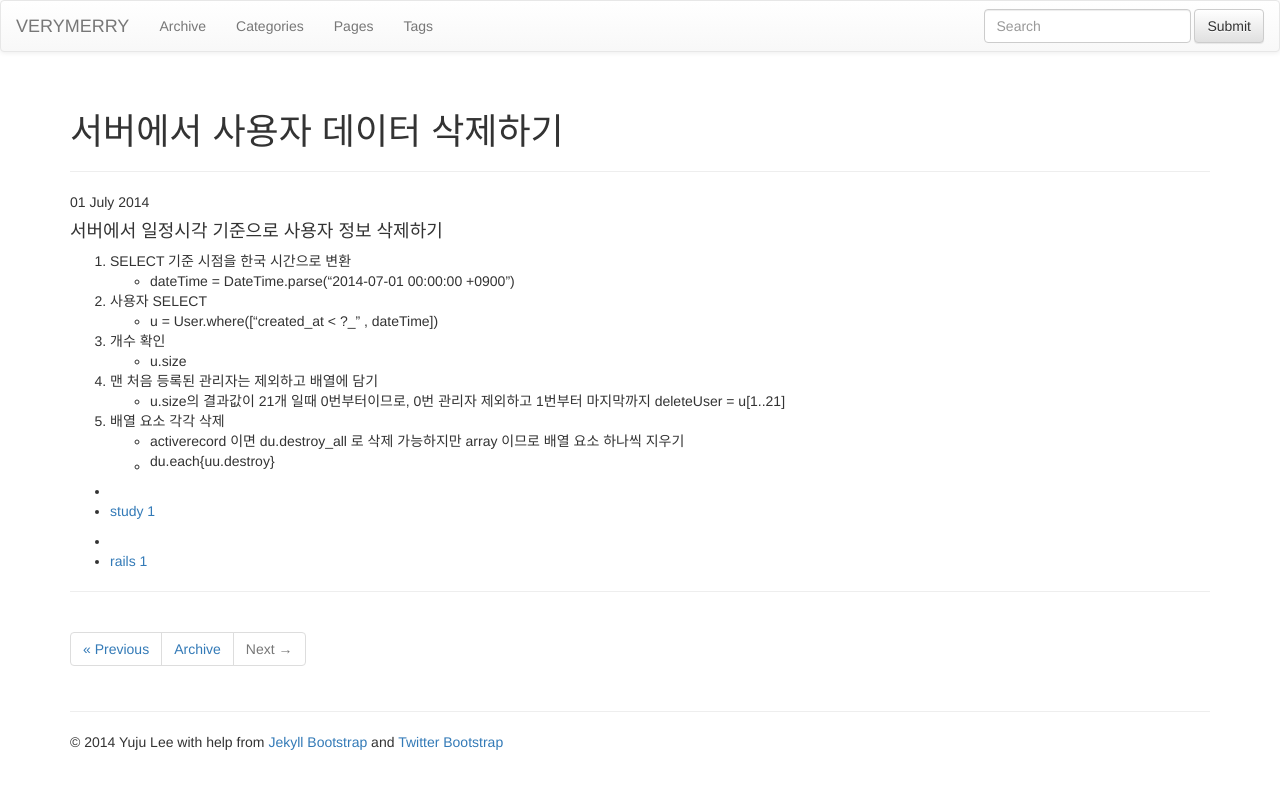
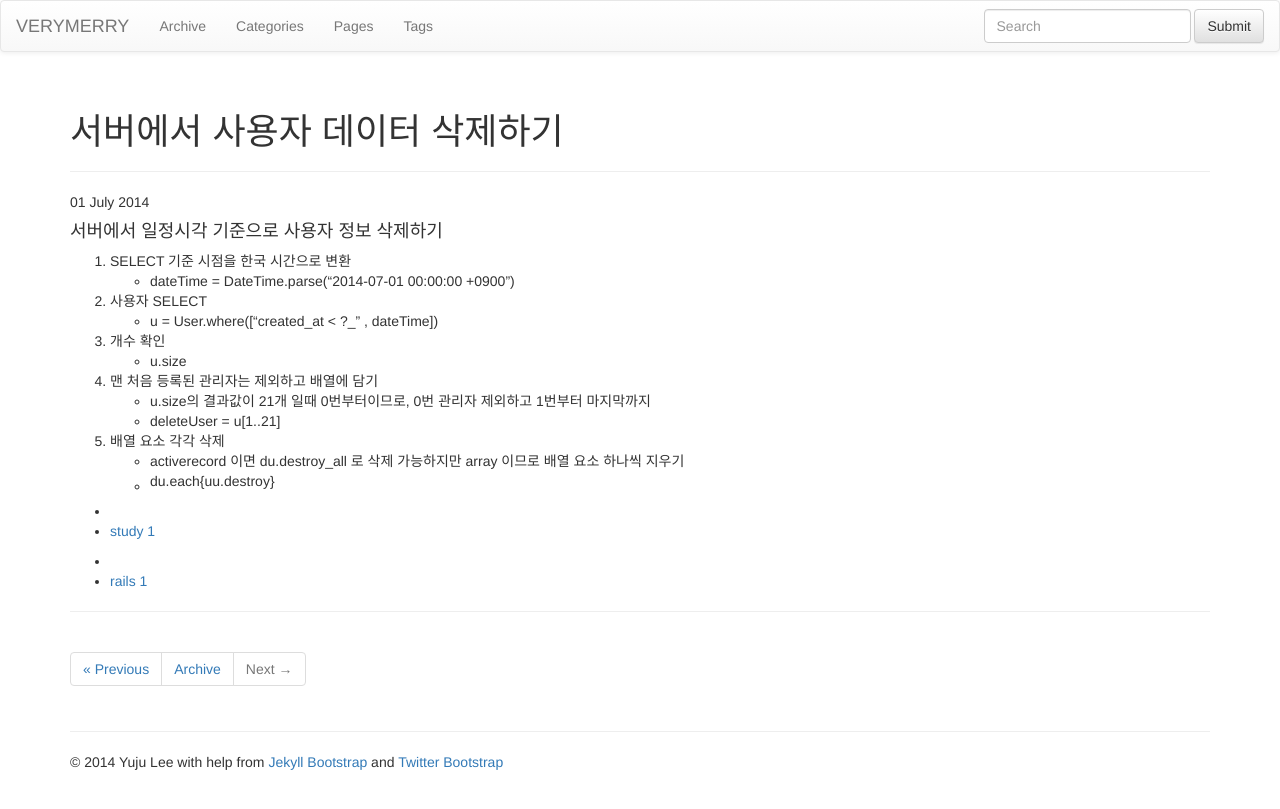
Before and after one commit to onsaemiro8318/onsaemiro8318.github.com, a Jekyll site: the page built from _posts/2014-07-01-delete-user-data-from-server.md, in a window 1280 px wide. Shown: the top 809 px of the page. Built offline with Jekyll 4.4.1, drawn with Linux system fonts in a browser that asks for light colours; nearby versions of some CDN libraries; library files that are not in the unit come from our copies.

```diff
--- a/_posts/2014-07-01-delete-user-data-from-server.md
+++ b/_posts/2014-07-01-delete-user-data-from-server.md
@@ -20,7 +20,7 @@ tags: [rails]
 
 4. 맨 처음 등록된 관리자는 제외하고 배열에 담기
     - u.size의 결과값이 21개 일때 0번부터이므로, 0번 관리자 제외하고 1번부터 마지막까지
-   deleteUser = u[1..21]
+    - deleteUser = u[1..21]
 
 5. 배열 요소 각각 삭제
     - activerecord 이면 du.destroy_all 로 삭제 가능하지만 array 이므로 배열 요소 하나씩 지우기
```
